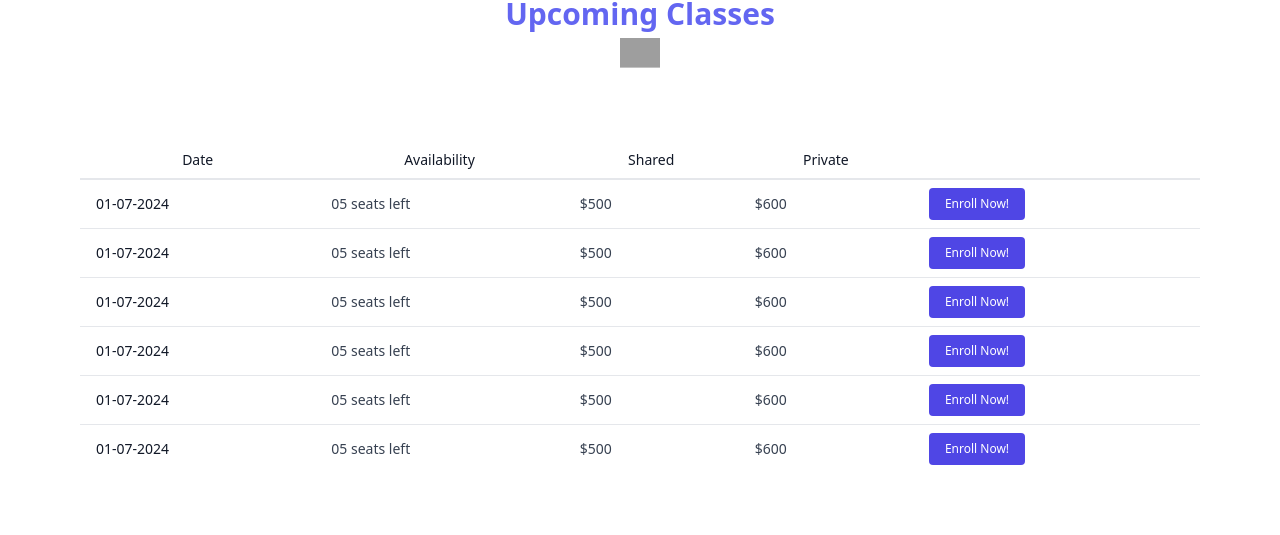
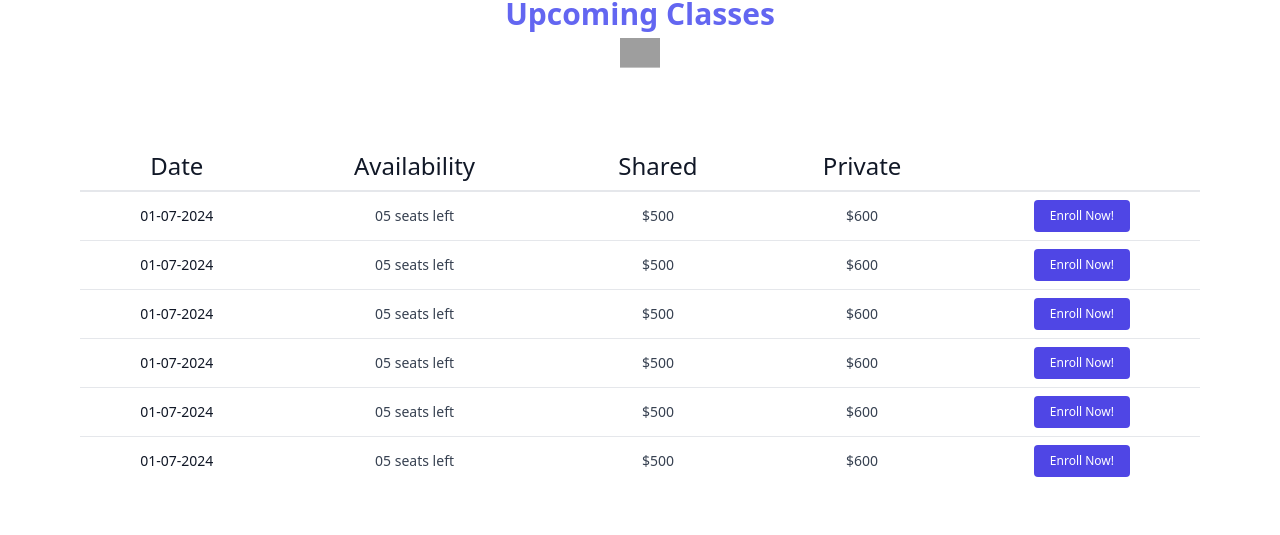
Before and after one commit to GUNGODD/mahakaal-yogpeeth-fed, a React (Vite) app: page /Yoga100 in a window 1280 px wide. Shown: the part 916-1451 px from the top of the page. Built offline with nearby package versions, Linux system fonts and the light colour scheme; grey boxes are pictures that could not be loaded.

Commit message:
table fixed

```diff
--- a/src/Pages/Parts/PriceGrid.jsx
+++ b/src/Pages/Parts/PriceGrid.jsx
@@ -9,9 +9,9 @@ const PriceGrid = () => {
   This component comes with some `rtl` classes. Please remove them if they are not needed in your project.
 */}
 
-<div className="overflow-x-auto p-20">
+      <div className="overflow-x-auto p-20 align-baseline">
         <table className="min-w-full divide-y-2 divide-gray-200 bg-white text-sm">
-    <thead className="ltr:text-left rtl:text-right">
+          <thead className="ltr:text-left rtl:text-right font-bold text-2xl capitalize ">
             <tr>
               <th className="whitespace-nowrap px-4 py-2 font-medium text-gray-900">Date</th>
               <th className="whitespace-nowrap px-4 py-2 font-medium text-gray-900">Availability</th>
@@ -21,7 +21,7 @@ const PriceGrid = () => {
             </tr>
           </thead>
 
-    <tbody className="divide-y divide-gray-200">
+          <tbody className="divide-y text-center divide-gray-200">
             <tr>
               <td className="whitespace-nowrap px-4 py-2 font-medium text-gray-900">01-07-2024</td>
               <td className="whitespace-nowrap px-4 py-2 text-gray-700">05 seats left</td>
```
Lines whose indentation alone changed are shown as unchanged.
